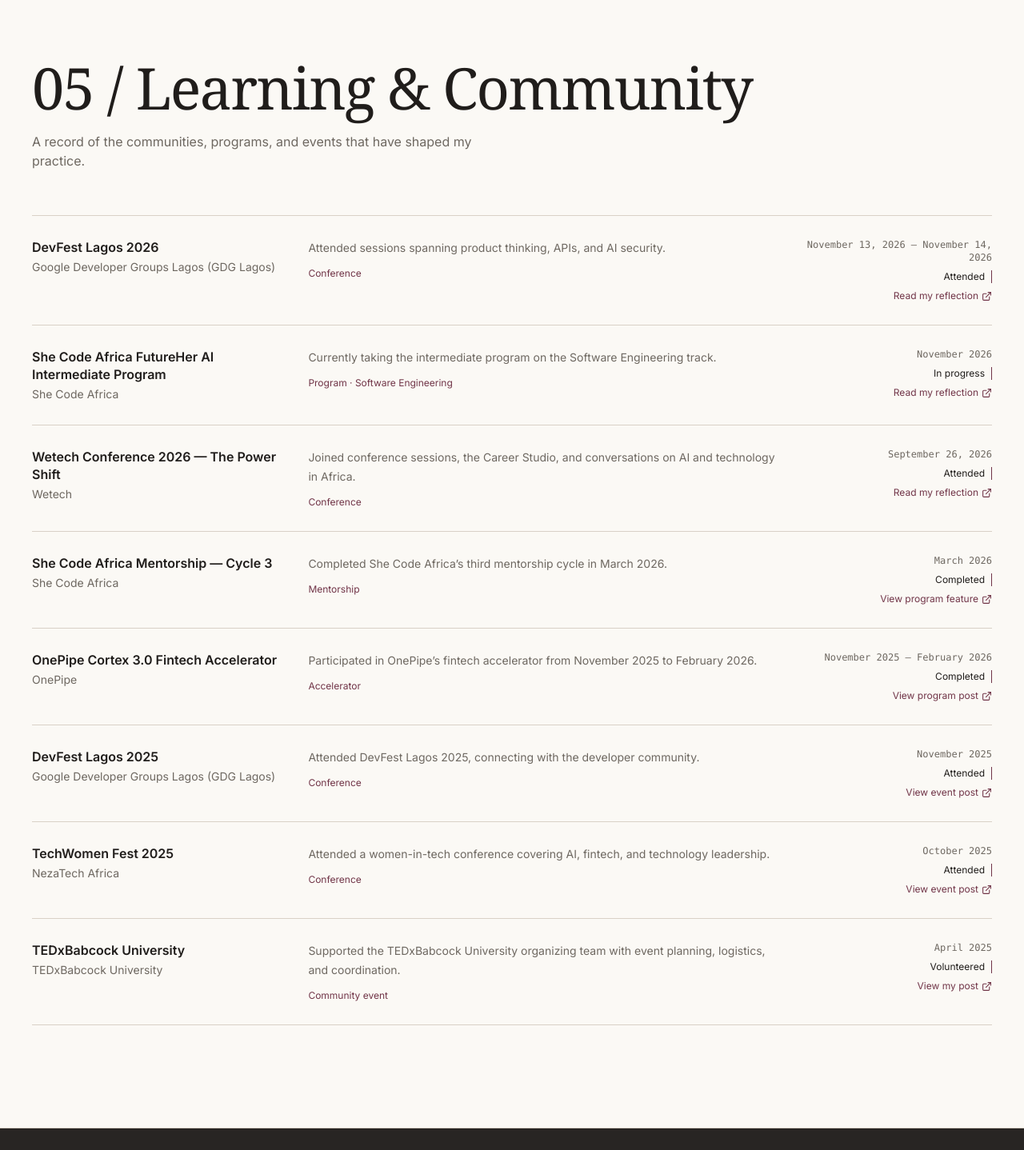
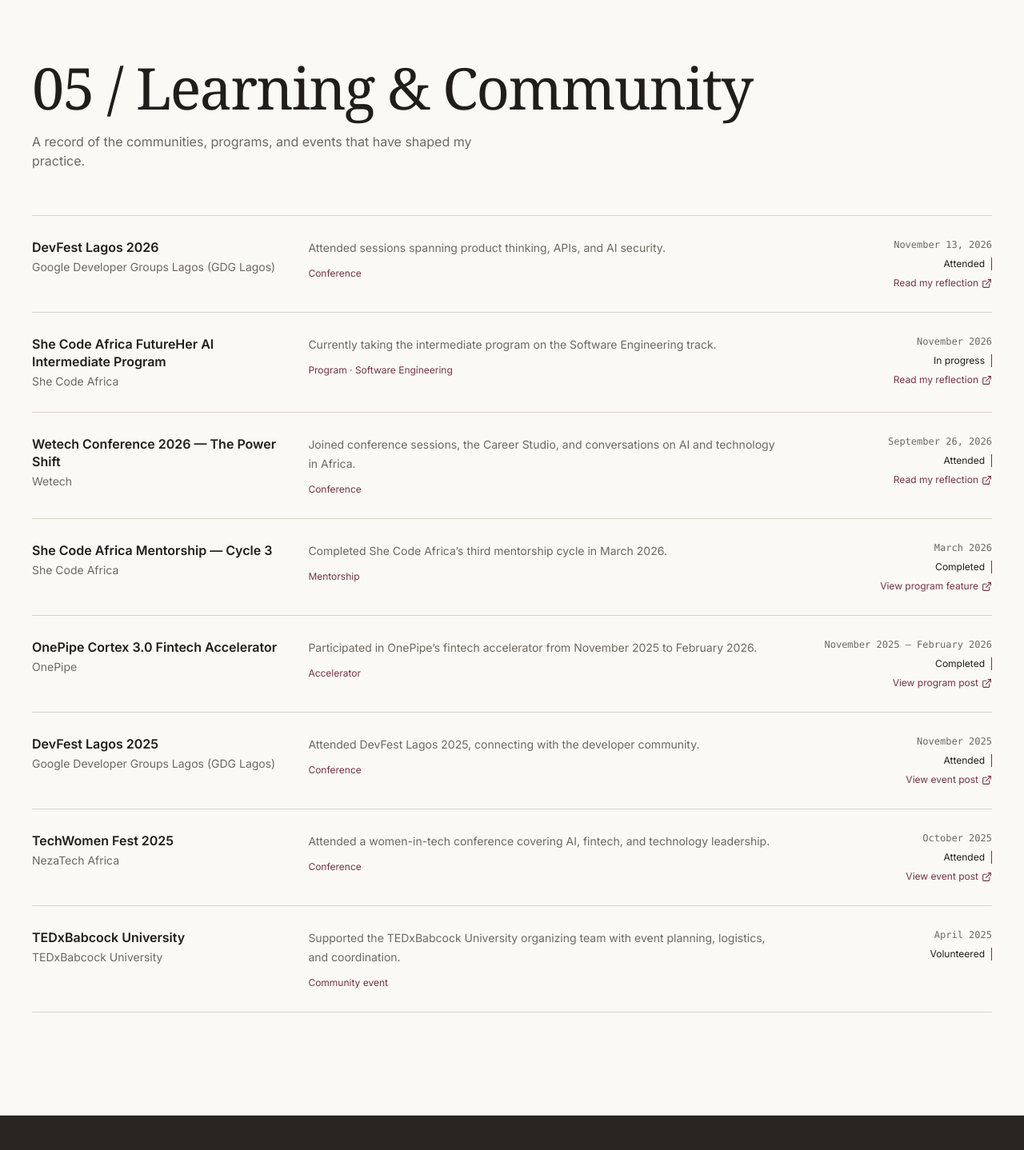
Before and after one commit to A-n-u-O/Anu-s-Portfolio, a Next.js app: page / in a window 1280 px wide. Shown: the part 7184-8622 px from the top of the page at 80% size. Built offline with nearby package versions, Linux system fonts and the light colour scheme.

Commit message:
fix(portfolio): correct DevFest date and remove broken TEDx link

```diff
--- a/src/app/data/techEvents.ts
+++ b/src/app/data/techEvents.ts
@@ -18,7 +18,6 @@ export const events: EventDetails[] = [
     organizer: "Google Developer Groups Lagos (GDG Lagos)",
     category: "Conference",
     startDate: "2026-11-13",
-    endDate: "2026-11-14",
     status: "Attended",
     description: "Attended sessions spanning product thinking, APIs, and AI security.",
     link: "https://www.linkedin.com/posts/a-n-u-o_devfestlagos-softwareengineering-techcareers-activity-7527777601176641537-dL01",
@@ -89,7 +88,5 @@ export const events: EventDetails[] = [
     startDate: "2025-04",
     status: "Volunteered",
     description: "Supported the TEDxBabcock University organizing team with event planning, logistics, and coordination.",
-    link: "https://www.linkedin.com/posts/a-n-u-o_tedxbabcock-innovation-ideasworthspreading-activity-7177289115329837056-XYzO",
-    linkLabel: "View my post",
   },
 ];
--- a/src/components/EventsSection.tsx
+++ b/src/components/EventsSection.tsx
@@ -86,7 +86,7 @@ export default function Events() {
                 <span className="border-l border-accent pl-2 text-ink md:border-l-0 md:border-r md:pr-2">
                   {event.status}
                 </span>
-                {event.link ? (
+                {event.link && (
                   <a
                     href={event.link}
                     target="_blank"
@@ -96,8 +96,6 @@ export default function Events() {
                     {event.linkLabel ?? "View post"}
                     <ExternalLink size={13} aria-hidden="true" />
                   </a>
-                ) : (
-                  <span className="text-muted">Reflection link awaiting input</span>
                 )}
               </div>
             </motion.div>
```
